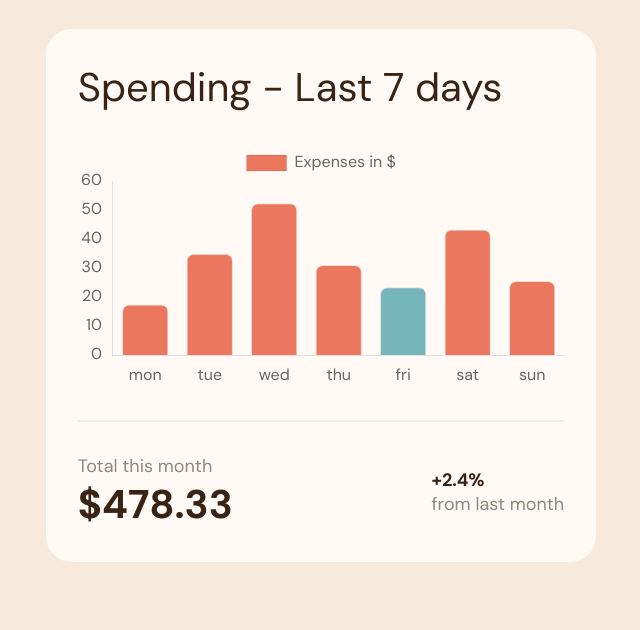
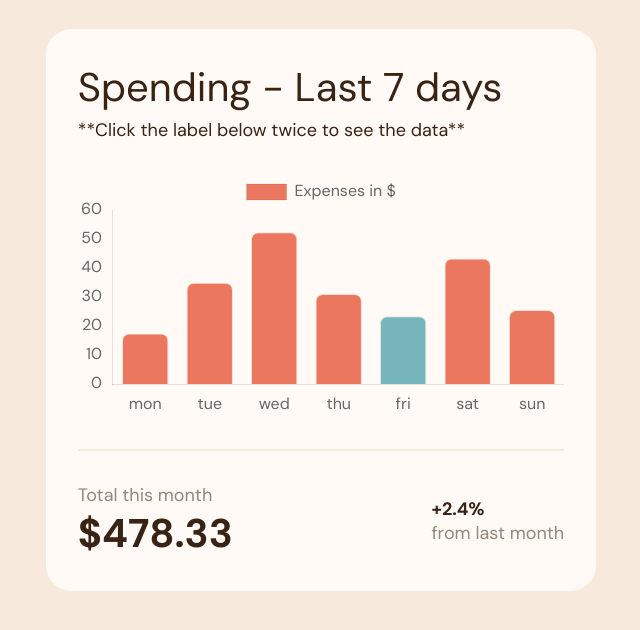
Before and after one commit to freaky4wrld/junior-challenges, a plain HTML site: page expenses-chart-component-main/index.html in a window 1280 px wide. Shown: the part 212-842 px from the top of the page, without its empty margins (319-959 px from the left). Drawn offline with nearby package versions, Linux system fonts and the light colour scheme.

Commit message:
added chart displaying instructions......

```diff
--- a/expenses-chart-component-main/chart.js
+++ b/expenses-chart-component-main/chart.js
@@ -1,12 +1,16 @@
 const chartDisplay = document.getElementById('chartDisplay');
+const disclaimer = document.getElementById('disclaimer'); //get the instruction element
 const labelsArray = createLabels(); //get the days from json (array)
 const amounts = createAmounts();    //get the expenses on each day from json (array)
 //color of the bars
 let labelsBgColors = ['#ec775f','#ec775f','#ec775f','#ec775f','#ec775f','#ec775f','#ec775f'];
 changeCurrentDayColor(labelsBgColors); //changing the current day bar-color
 
+chartDisplay.addEventListener('click',()=>{
+    disclaimer.style.display = 'none';
+})
+
 // chart creation
-
 // chart font and size change
 Chart.defaults.font.family = 'DM Sans';
 Chart.defaults.font.size = 16;
--- a/expenses-chart-component-main/index.html
+++ b/expenses-chart-component-main/index.html
@@ -21,7 +21,8 @@
       </div>
     </div>
     <div id="chart-container">
-      <h1 class="big dark">Spending - Last 7 days</h1>
+      <h1 class="big dark">Spending - Last 7 days
+       <span class="small" id="disclaimer">**Click the label below twice to see the data**</span></h1>
       <canvas id="chartDisplay"></canvas>
       <hr class="breaker">
       <div class="total-display">
--- a/expenses-chart-component-main/scss/style.scss
+++ b/expenses-chart-component-main/scss/style.scss
@@ -27,6 +27,10 @@ main{
     @include flexCol();
     gap: 0.7rem;
 }
+h1{
+    @include flexCol();
+    gap: 0.3rem;
+}
 
 #chart-container{
     @include flexCol();
```
Also changed, not shown: expenses-chart-component-main/css/style.css, expenses-chart-component-main/scss/_utilities.scss (line endings or trailing spaces), 1 other file.
